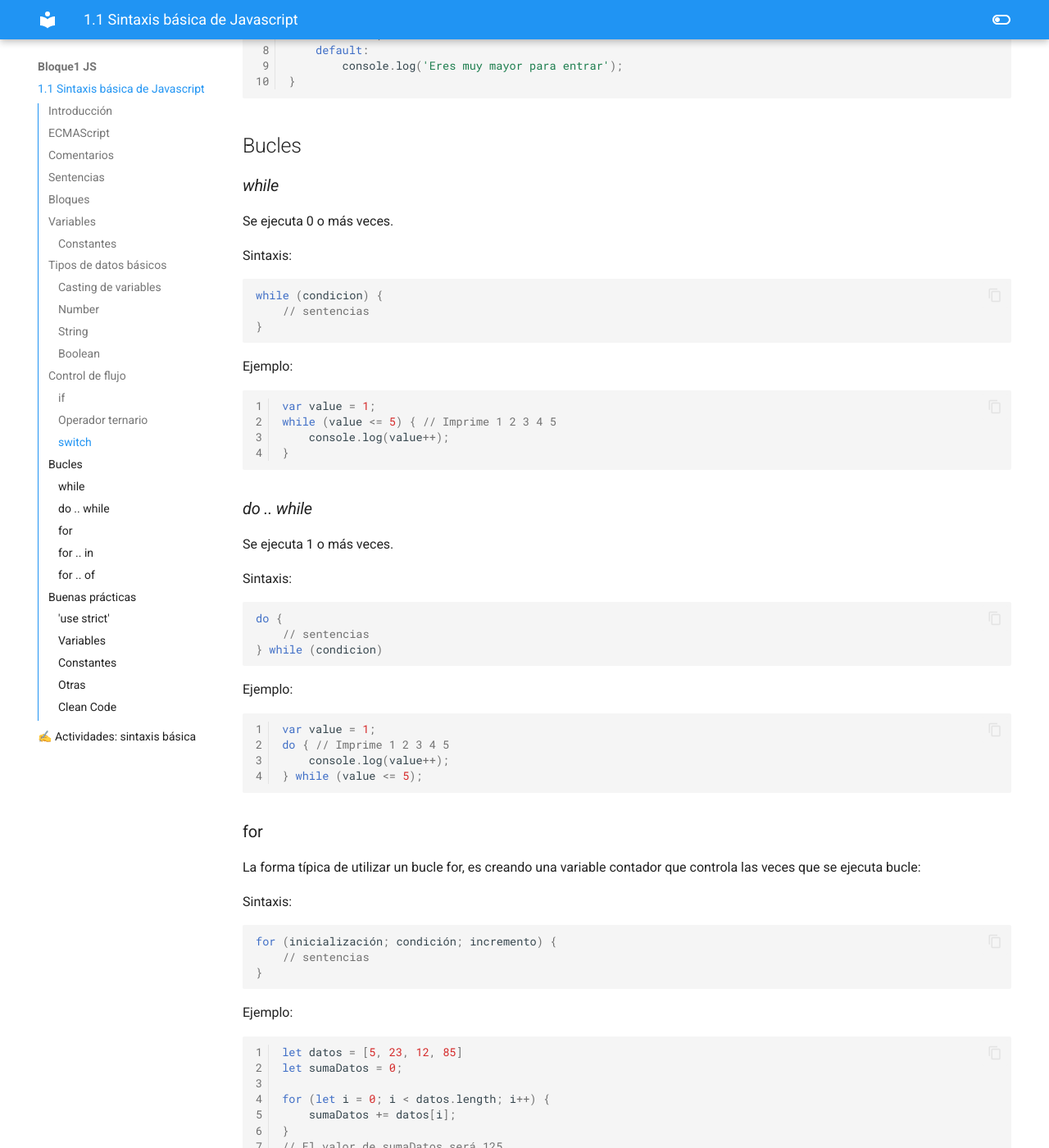
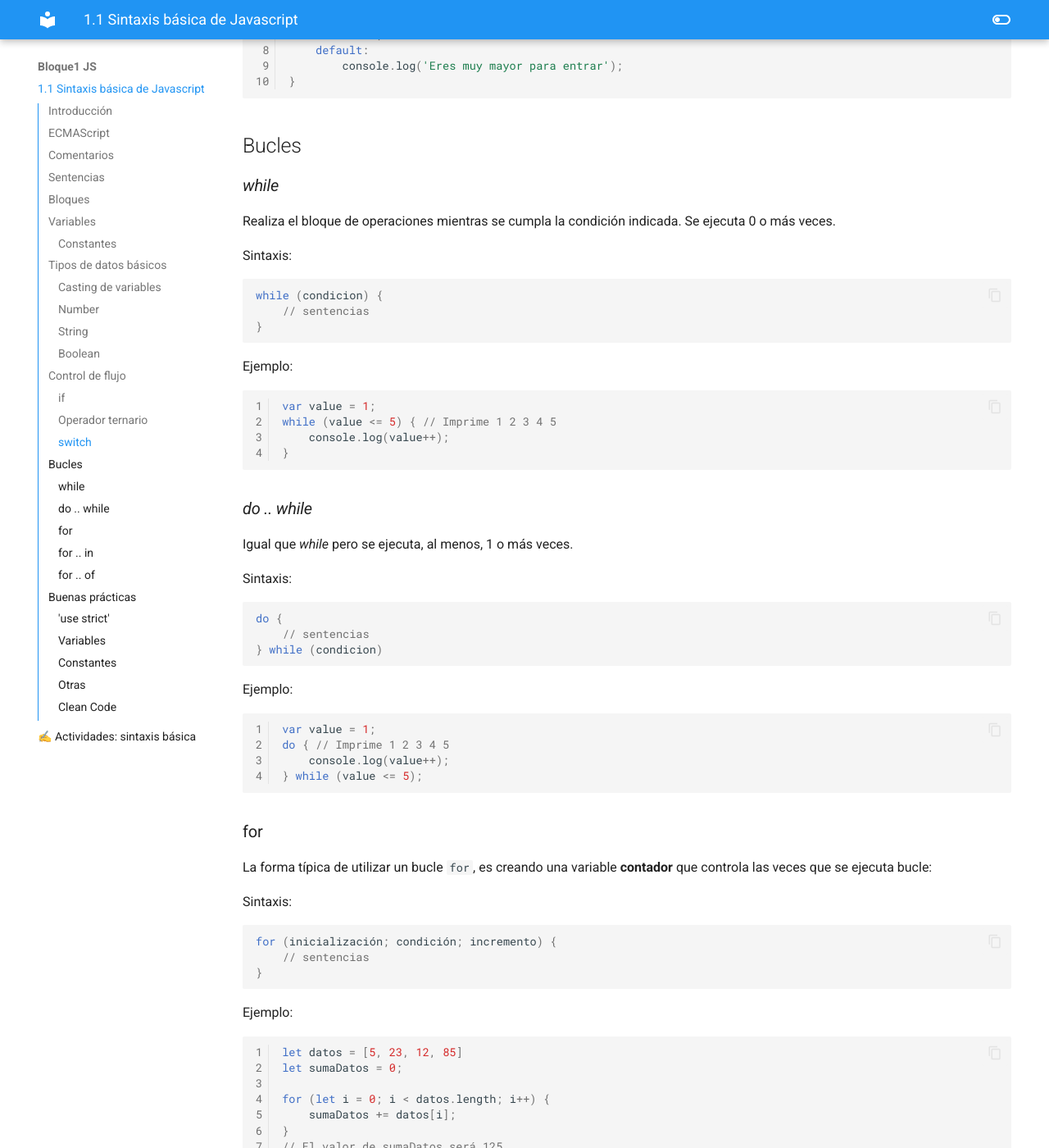
Before and after one commit to jsanvil/din24, an MkDocs documentation site: the page built from docs/01js/01_sintaxis.md, in a window 1280 px wide and 1400 px high, scrolled down 8989 px. Shown: the whole window at 82% size. Built offline with MkDocs 1.6.1 and Material for MkDocs 9.7.7, drawn with Linux system fonts in a browser that asks for light colours; some of the changed text lies outside the part shown.

Commit message:
ud1_1 fixes

```diff
--- a/docs/01js/01_sintaxis.md
+++ b/docs/01js/01_sintaxis.md
@@ -260,11 +260,11 @@
 
 ### Boolean
 
-Los valores booleanos son **true** y **false**. Para convertir algo a booleano se usar **Boolean(valor)** aunque también puede hacerse con la doble negación (**`!!`**). Cualquier valor se evaluará a _`true`_ excepto `0`, `NaN`, `null`, `undefined` o una cadena vacía ('') que se evaluarán a _`false`_.
+Los valores booleanos son **`true`** y **`false`**. Para convertir algo a booleano se usar **Boolean(valor)** aunque también puede hacerse con la doble negación (**`!!`**). Cualquier valor se evaluará a _`true`_ excepto `0`, `NaN`, `null`, `undefined` o una cadena vacía (`''`) que se evaluarán a _`false`_.
 
-Los operadores lógicos son `!` (negación), `&&` (and), `\\` (or).
+Los operadores lógicos son **`!`** (negación), **`&&`** (and), **`||`** (or).
 
-Para comparar valores tenemos **`==`** y **`===`**. La triple igualdad devuelve _`true`_ si son igual valor y del mismo tipo. Como *Javascript* hace conversiones de tipos automáticas conviene usar la **`===`** para evitar cosas como:
+Para comparar valores tenemos **`==`** y **`===`**. La triple igualdad devuelve _`true`_ si son igual valor y del mismo tipo. Como *Javascript* hace conversiones de tipos automáticas, conviene usar la **`===`** para evitar cosas como:
 
 * `'3' == 3` true
 * `3 == 3.0` true
@@ -365,7 +365,7 @@
 
 ### _while_
 
-Se ejecuta 0 o más veces.
+Realiza el bloque de operaciones mientras se cumpla la condición indicada. Se ejecuta 0 o más veces.
 
 Sintaxis:
 
@@ -386,7 +386,7 @@
 
 ### _do .. while_
 
-Se ejecuta 1 o más veces.
+Igual que _while_ pero se ejecuta, al menos, 1 o más veces.
 
 Sintaxis:
 
@@ -407,7 +407,7 @@
 
 ### for
 
-La forma típica de utilizar un bucle for, es creando una variable contador que controla las veces que se ejecuta bucle:
+La forma típica de utilizar un bucle `for`, es creando una variable **contador** que controla las veces que se ejecuta bucle:
 
 Sintaxis:
 
```
Also changed, not shown: other parts of docs/01js/01_sintaxis.md (+5 -5 lines).
